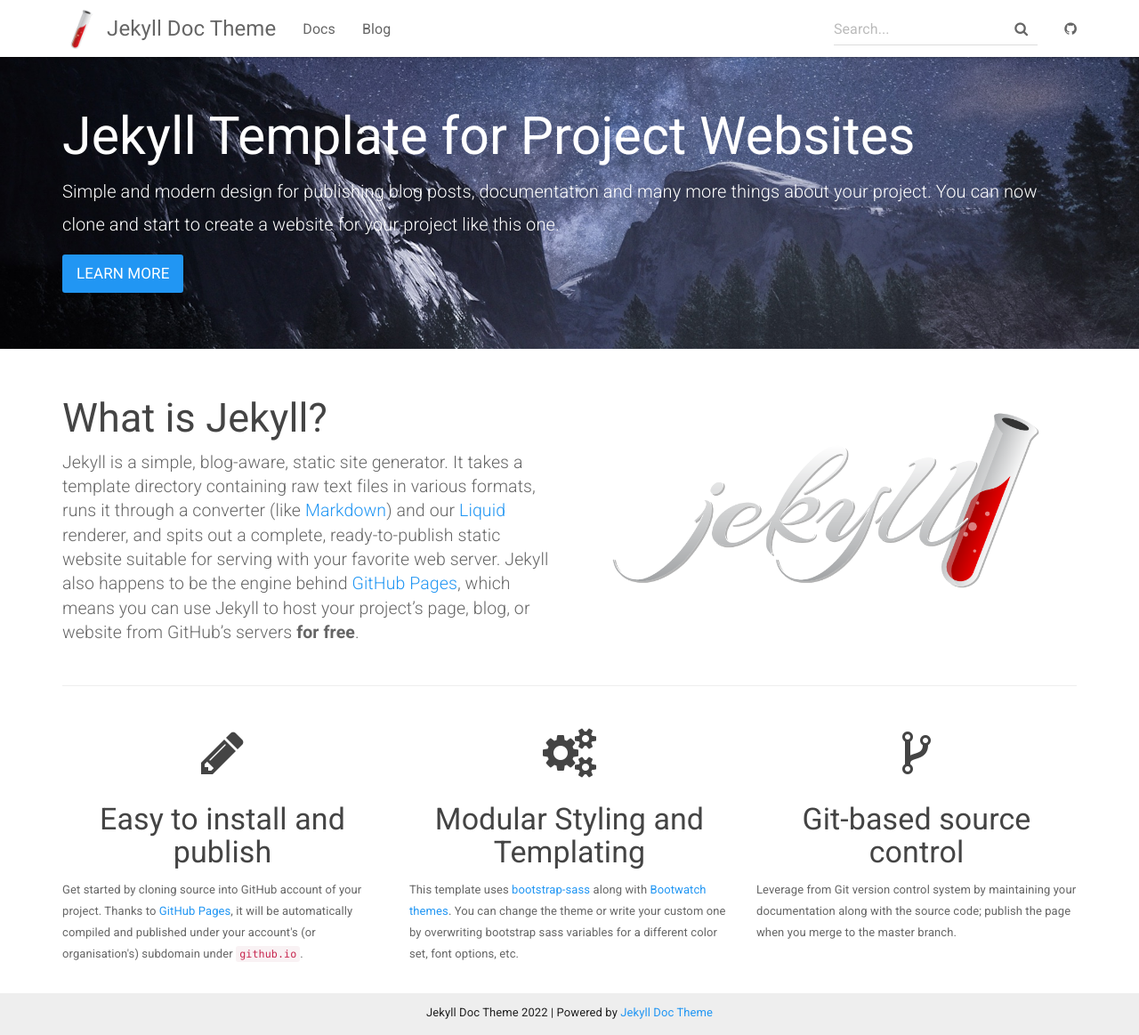
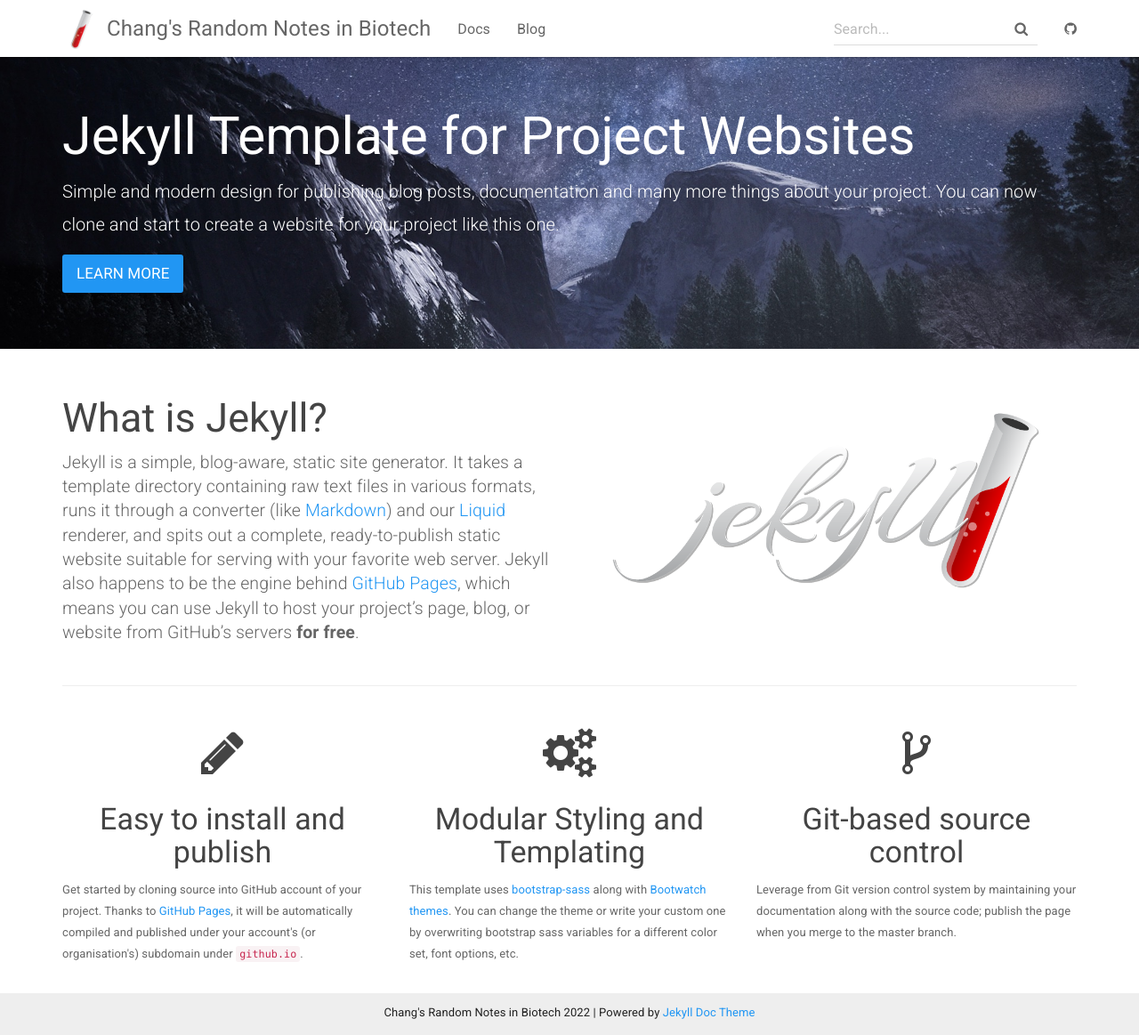
Before and after one commit to changliubio/changliubio.github.io, a Jekyll site: the page built from index.html, in a window 1280 px wide and 1163 px high. Shown: the whole window at 89% size. Built offline with Jekyll 4.4.1, drawn with Linux system fonts in a browser that asks for light colours.

Commit message:
Update _config.yml

```diff
--- a/_config.yml
+++ b/_config.yml
@@ -1,8 +1,8 @@
 # Site settings
-title: Jekyll Doc Theme
-email: your-email@domain.com
+title: Chang's Random Notes in Biotech
+email: changliu.ba@gmail.com
 description: >
-  Jekyll Template for Project Websites
+  Chang's Random Notes in Biotech
   providing documentation and blog post pages.
 lang: en-US
 
```
